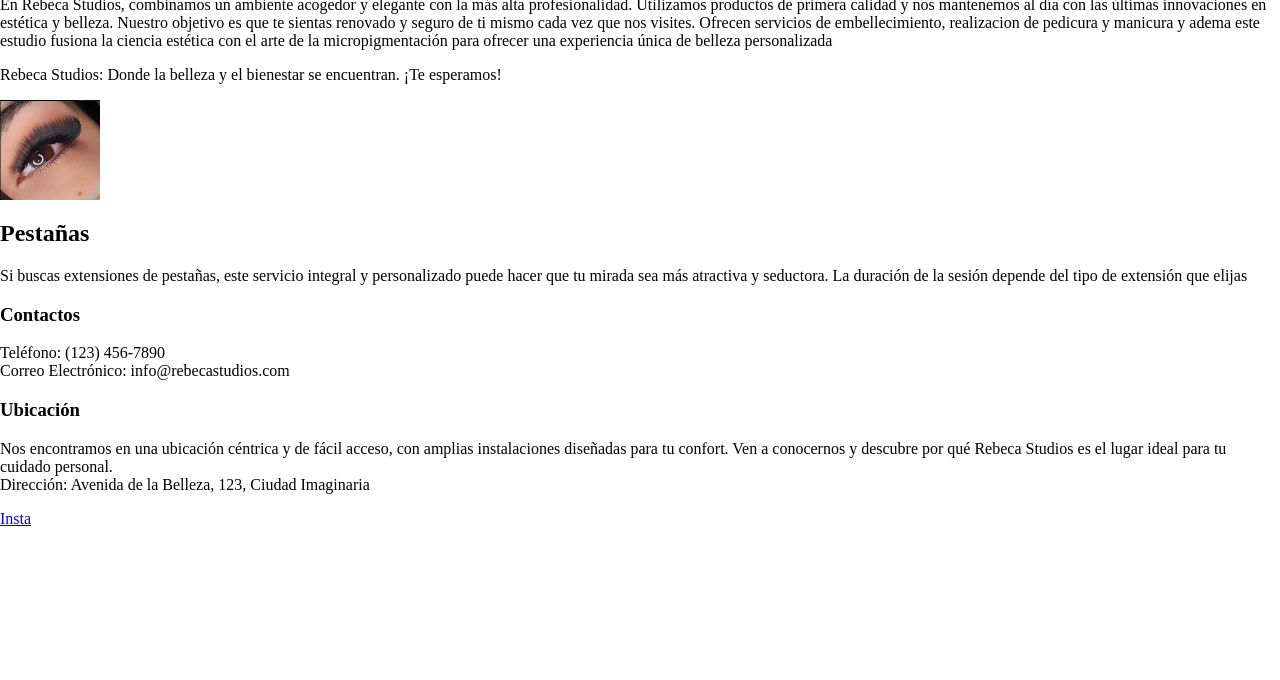
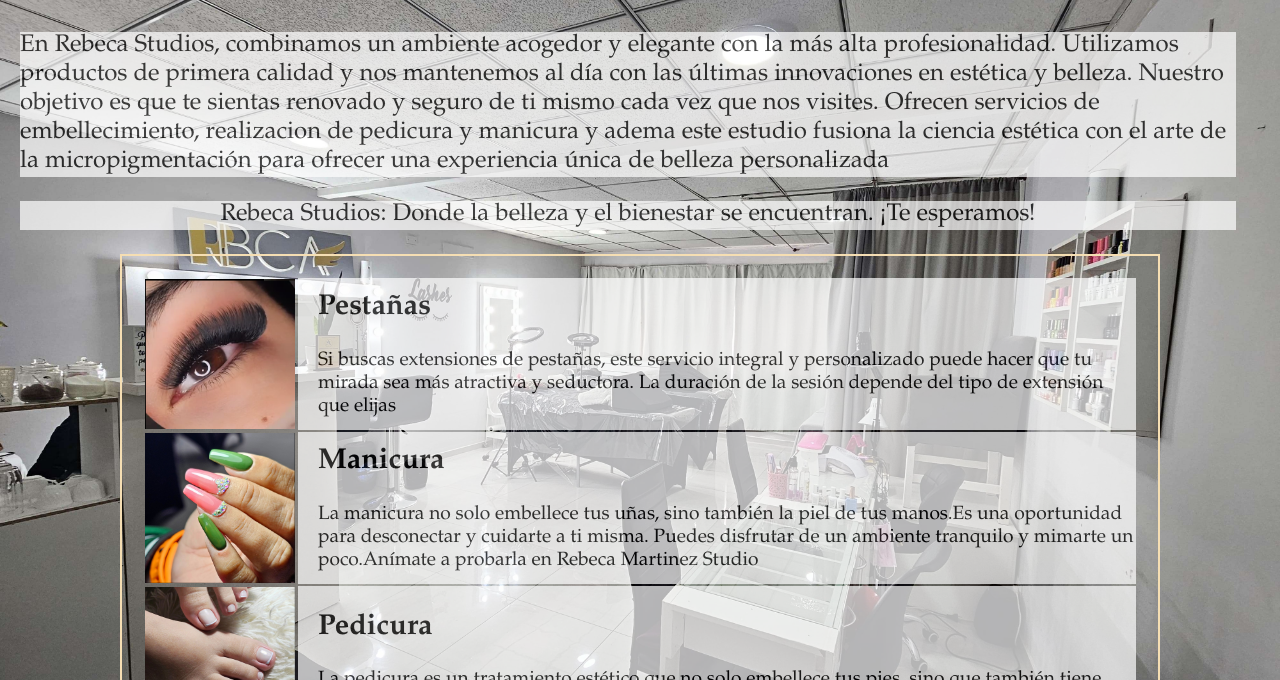
Before and after one commit to YBurgosLucas/RebecaStudio.web, a plain HTML site: page index.html in a window 1280 px wide. Shown: the part 120-800 px from the top of the page. Drawn offline with Linux system fonts and the light colour scheme.

Commit message:
nuevo contenido

```diff
--- a/index.css
+++ b/index.css
@@ -1,12 +1,21 @@
 body{
     margin: 0;
     padding: 0;
+    background: #fff url(img/fondo.jpg) no-repeat ;
+    background-size: 100%;
+    height: 100%;
 }
+/*--------------------------------BARRA NAVEGACION----------------------------------------------------*/
 .top{
-    background-color: #f7e577;
+    background-color: #f5e57f;
     width: 100%;
     height: 100px;
-
+    position: fixed;
+    z-index: 1000;
+}
+.cuerpo{
+    position: absolute;
+    top: 8em;
 }
 #iconos{
     float: left;
@@ -30,7 +39,45 @@
     padding-top: 15px;
     padding-left: 30px;
 }
-
+/*----------------------------------DESCRIPCION------------------------------------------------------*/
 .descripcion{
+    font-family: Bodoni MT,Didot,Didot LT STD,Hoefler Text,Garamond,Times New Roman,serif;
+    width: 100%;
+    font-size: x-large;
+    color: black;
 
 }
+.descripcion p{
+    display: flex;
+    justify-content: center;
+    align-items: center;
+    margin-left: 20px ;
+    margin-right: 20px;
+    width: 95%;
+    background-color: rgb(255, 255, 255);
+    opacity: 0.7;
+
+}
+/*----------------------------------------SERVICIOS------------------------------------------------*/
+ .servicio table{
+    margin-left: 120px ;
+    margin-right: 120px;
+    border: 2px solid wheat;
+    padding: 20px;
+    margin-bottom: 120px;
+ }
+ .descripcion2{
+    background-color: rgb(255, 255, 255);
+    opacity: 0.7;
+    padding-left: 20px;
+    font-family: Bodoni MT,Didot,Didot LT STD,Hoefler Text,Garamond,Times New Roman,serif;
+    font-size: larger;
+ }
+
+/*-----------------------------BUTTOM-------------------------------------------------------------*/
+.pie{
+    clear: both;
+    background-color:rgb(143, 142, 140);
+    opacity: 0.9;
+    border-top: 1px solid wheat;
+}
--- a/index.html
+++ b/index.html
@@ -5,7 +5,7 @@
     </head>
     <body >
         <div class="top">
-            <img src="img/logo.jpg" alt="logo" > <br>
+            <img src="img/logo2.jpg" alt="logo" > <br>
             <div id="iconos">
                 <a href="#" id="a1" >Servicios y productos</a>
                 <a href="#" id="a4">Contactos</a>
@@ -13,8 +13,8 @@
                 <a href="#" id="a3">Perfil</a>
                 <a href="#" id="a2"> Carrito</a>
             </div>
-
         </div>
+        <div class="cuerpo">
             <div class="descripcion">
                 <p> En Rebeca Studios, combinamos un ambiente acogedor y elegante con la más alta profesionalidad. Utilizamos productos de primera calidad y nos mantenemos al día con las últimas
                     innovaciones en estética y belleza. Nuestro objetivo es que te sientas renovado y seguro de ti mismo cada vez que nos visites.
@@ -24,10 +24,25 @@
             </div>
 
             <div class="servicio">
-            <img src="img/pestaña.png" alt="pestaña" width="100" height="100">
-            <h2>Pesta&ntilde;as</h2>
+                <table>
+                    <tr id="pestañas">
+                        <td><img src="img/pestaña.png" alt="pestaña" width="150" height="150"></td>
+                        <td class="descripcion2"><h2>Pesta&ntilde;as</h2>
                             <p>Si buscas extensiones de pesta&ntilde;as, este servicio integral y personalizado puede hacer que tu mirada sea más atractiva y seductora. La duración de la sesión depende del
-            tipo de extensión que elijas</p>
+                            tipo de extensión que elijas</p></td>
+                    </tr>
+                    <tr id="manicura">
+                        <td><img src="img/manicura.png" alt="manicura" width="150" height="150"></td>
+                        <td class="descripcion2"><h2>Manicura</h2>
+                            <p>La manicura no solo embellece tus uñas, sino también la piel de tus manos.Es una oportunidad para desconectar y cuidarte a ti misma.
+                              Puedes disfrutar de un ambiente tranquilo y mimarte un poco.Anímate a probarla en Rebeca Martinez Studio</p></td>
+                    </tr>
+                    <tr id="pedicura">
+                        <td><img src="img/pedicura.png" alt="pedicura" width="150" height="150"></td>
+                        <td class="descripcion2"><h2>Pedicura</h2>
+                            <p>La pedicura es un tratamiento estético que no solo embellece tus pies, sino que también tiene múltiples beneficios para tu salud y bienestar.</p></td>
+                    </tr>
+                </table>
             </div>
 
             <div class="pie">
@@ -42,6 +57,7 @@
 
             </div>
 
+        </div>
 
 
     </body>
```
Also changed, not shown: img/fondo.jpg (added), img/logo2.jpg (added), img/manicura.png (added), img/micropigmentacion.png (added), img/pedicura.png (added). Lines whose indentation alone changed are shown as unchanged.
